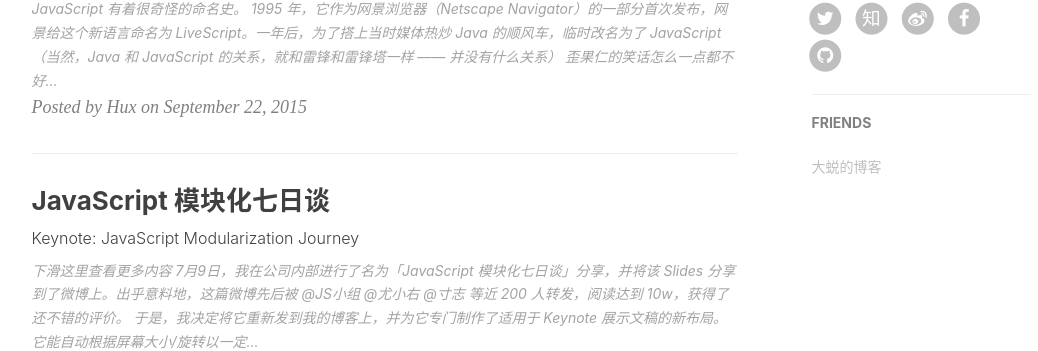
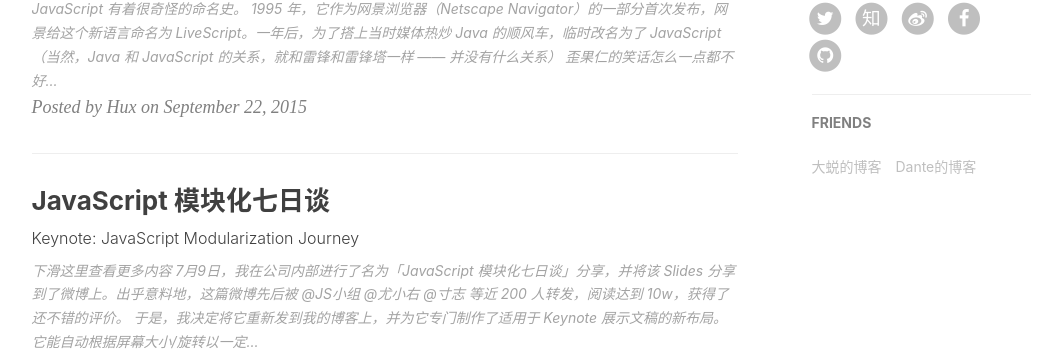
Before and after one commit to LilySui88/me, a Jekyll site: the page built from index.html, in a window 1280 px wide and 900 px high, scrolled down 973 px. Shown: the part 102-453 px from the top of the window, without its empty margins (136-1174 px from the left). Built offline with Jekyll 4.4.1, drawn with Linux system fonts in a browser that asks for light colours; nearby versions of some CDN libraries; the list of posts is cut into pages by our own code; comment, search, counter and statistics services are not loaded.

Commit message:
friend link

```diff
--- a/_config.yml
+++ b/_config.yml
@@ -77,5 +77,9 @@
     {
         title: "大蜕的博客",
         href: "http://homuralovelive.com/"
+    },
+        {
+        title: "Dante的博客",
+        href: "http://zhaodedong.com/"
     }
 ]
```
Also changed, not shown: 1 other file.
